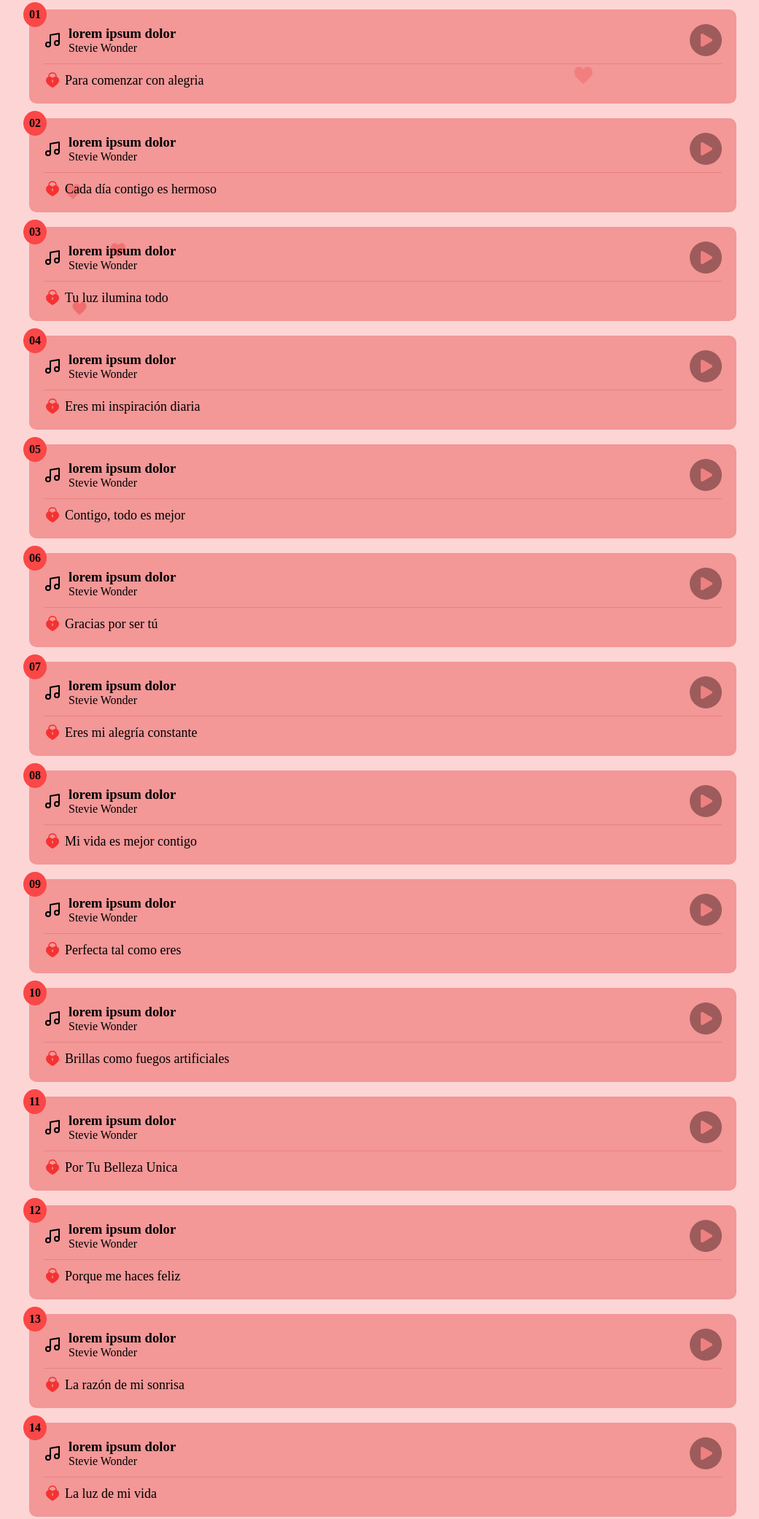
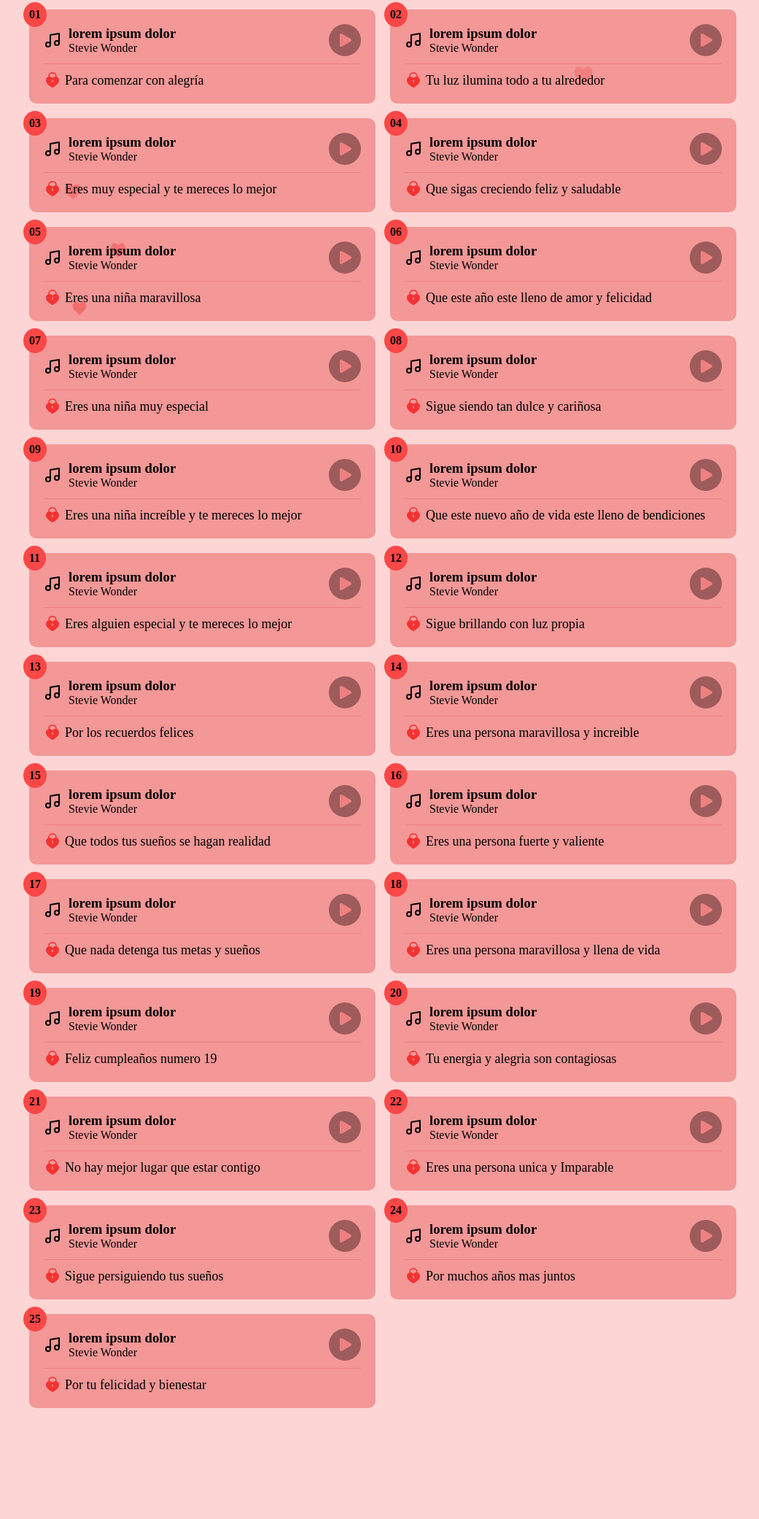
Before and after one commit to steven55sol/Andrea-HappyBirthday, a plain HTML site: page index.html in a window 1280 px wide. Shown: the part 322-2404 px from the top of the page at 73% size, without its empty margins (115-1156 px from the left). After the commit the page ends 2267 px from the top, so only its background shows below. Drawn offline with Linux system fonts and the light colour scheme.

Commit message:
Terminando de agregar las frases a los dialog y agregandole el diseno responsive

```diff
--- a/js/card.js
+++ b/js/card.js
@@ -6,175 +6,200 @@ const dataCard = [
         id : "01",
         title: "lorem ipsum dolor",
         author: "Stevie Wonder",
-        dedicatoria: "Para comenzar con alegria",
+        dedicatoria:"Para comenzar con alegría",
+        frase: "Hoy es un día especial ya que hoy cumple 1 año de vida y tenemos que agradecerles a sus padres por traerla a este mundo a una senorita tan hermosa",
         url_music: "./assets/music/Perfect.mp3"
     },
     {
         id : "02",
         title: "lorem ipsum dolor",
         author: "Stevie Wonder",
-        dedicatoria: "Cada día contigo es hermoso",
+        dedicatoria:"Tu luz ilumina todo a tu alrededor",
+        frase: "Como a pasado el tiempo, parece que fue ayer cuando cumplio su primer año de vida, seguro su linda sonrisa nos seguira iluminando por muchos años mas",
         url_music: "./assets/music/Photograph.mp3"
     },
     {
         id : "03",
         title: "lorem ipsum dolor",
         author: "Stevie Wonder",
-        dedicatoria: "Tu luz ilumina todo",
+        dedicatoria:"Eres muy especial y te mereces lo mejor",
+        frase: "En este tercer año seguro aprendio a dar sus pasos debe verse muy adorable cuanto pagaria para verlo",
         url_music: "./assets/music/Photograph.mp3"
     },
     {
         id : "04",
         title: "lorem ipsum dolor",
         author: "Stevie Wonder",
-        dedicatoria: "Eres mi inspiración diaria",
+        dedicatoria:"Que sigas creciendo feliz y saludable",
+        frase: "La princesa de la casa ya tiene 4 años, que rapido pasa el tiempo, sus cachetes adorables seguro robo muchos corazones",
         url_music: "./assets/music/Photograph.mp3"
     },
     {
         id : "05",
         title: "lorem ipsum dolor",
         author: "Stevie Wonder",
-        dedicatoria: "Contigo, todo es mejor",
+        dedicatoria:"Eres una niña maravillosa",
+        frase: "Feliz cumpleaños numero 5, que emocion debe ser ver como tu pequeña va creciendo y aprendiendo cosas nuevas cada dia",
         url_music: "./assets/music/Photograph.mp3"
     },
     {
         id : "06",
         title: "lorem ipsum dolor",
         author: "Stevie Wonder",
-        dedicatoria: "Gracias por ser tú",
+        dedicatoria:"Que este año este lleno de amor y felicidad",
+        frase: "Ya son 6 años de muchas aventuras y travesuras, seguro cada dia es una nueva experiencia llena de amor y felicidad",
         url_music: "./assets/music/Photograph.mp3"
     },
     {
         id : "07",
         title: "lorem ipsum dolor",
         author: "Stevie Wonder",
-        dedicatoria: "Eres mi alegría constante",
+        dedicatoria:"Eres una niña muy especial",
+        frase: "Eres una niña muy especial y en tu septimo cumpleaños deseo que todos tus sueños se hagan realidad",
         url_music: "./assets/music/Photograph.mp3"
     },
     {
         id : "08",
         title: "lorem ipsum dolor",
         author: "Stevie Wonder",
-        dedicatoria: "Mi vida es mejor contigo",
+        dedicatoria:"Sigue siendo tan dulce y cariñosa",
+        frase: "Feliz cumpleaños numero 8, que este año este lleno de risas, juegos y momentos inolvidables",
         url_music: "./assets/music/Photograph.mp3"
     },
     {
         id : "09",
         title: "lorem ipsum dolor",
         author: "Stevie Wonder",
-        dedicatoria: "Perfecta tal como eres",
+        dedicatoria:"Eres una niña increíble y te mereces lo mejor",
+        frase: "Feliz cumpleaños numero 9, cuantos dientes de leche habras perdido ya, seguro tu sonrisa es cada dia mas hermosa",
         url_music: "./assets/music/Photograph.mp3"
     },
     {
         id : "10",
         title: "lorem ipsum dolor",
         author: "Stevie Wonder",
-        dedicatoria: "Brillas como fuegos artificiales",
+        dedicatoria:"Que este nuevo año de vida este lleno de bendiciones",
+        frase: "Feliz cumpleaños numero 10, que emocion llegar a los dos digitos, de aqui la vida sera aun mas divertida y mas cuando tienes a alguien que te ama",
         url_music: "./assets/music/Photograph.mp3"
     },
     {
         id : "11",
         title: "lorem ipsum dolor",
         author: "Stevie Wonder",
-        dedicatoria: "Por Tu Belleza Unica",
+        dedicatoria:"Eres alguien especial y te mereces lo mejor",
+        frase: "Tus 11 primaveras son un reflejo de la belleza y la alegría que traes a tus seres queridos",
         url_music: "./assets/music/Photograph.mp3"
     },
     {
         id : "12",
         title: "lorem ipsum dolor",
         author: "Stevie Wonder",
-        dedicatoria: "Porque me haces feliz",
+        dedicatoria:"Sigue brillando con luz propia",
+        frase: "Eres una niña increíble y en tu duodécimo cumpleaños deseo que sigas brillando con luz propia",
         url_music: "./assets/music/Photograph.mp3"
     },
     {
         id : "13",
         title: "lorem ipsum dolor",
         author: "Stevie Wonder",
-        dedicatoria: "La razón de mi sonrisa",
+        dedicatoria:"Por los recuerdos felices",
+        frase: "Treceavo cumpleaños lleno de magia y sueños por cumplir cada dia crece mas hermosa",
         url_music: "./assets/music/Photograph.mp3"
     },
     {
         id : "14",
         title: "lorem ipsum dolor",
         author: "Stevie Wonder",
-        dedicatoria: "La luz de mi vida",
+        dedicatoria:"Eres una persona maravillosa y increible",
+        frase: "En tu catorceavo cumpleaños deseo que sigas siendo esa niña dulce y cariñosa que ilumina la vida de quienes te rodean",
         url_music: "./assets/music/Photograph.mp3"
     },
     {
         id : "15",
         title: "lorem ipsum dolor",
         author: "Stevie Wonder",
-        dedicatoria: "La musica de mi corazón",
+        dedicatoria:"Que todos tus sueños se hagan realidad",
+        frase: "Que en tu quinceavo cumpleaños te sientas rodeada de amor y felicidad, no se si tuvo fiesta pero seguro se vio hermosa con su vestido rosa",
         url_music: "./assets/music/Photograph.mp3"
     },
     {
         id : "16",
         title: "lorem ipsum dolor",
         author: "Stevie Wonder",
-        dedicatoria: "La persona que admiro",
+        dedicatoria:"Eres una persona fuerte y valiente",
+        frase: "Tu forma de ver el mundo es única y especial, nunca dejes de soñar y de creer en ti misma y ser tan fuerte como siempre has sido",
         url_music: "./assets/music/Photograph.mp3"
     },
     {
         id : "17",
         title: "lorem ipsum dolor",
         author: "Stevie Wonder",
-        dedicatoria: "Por todos los sueños cumplidos",
+        dedicatoria:"Que nada detenga tus metas y sueños",
+        frase: "Cerca de ser adolescente, que emocion debe ser para ti descubrir nuevas cosas y vivir nuevas experiencias",
         url_music: "./assets/music/Photograph.mp3"
     },
     {
         id : "18",
         title: "lorem ipsum dolor",
         author: "Stevie Wonder",
-        dedicatoria: "Por tu amable corazón",
+        dedicatoria:"Eres una persona maravillosa y llena de vida",
+        frase: "En este decimo octavo cumpleaños deseo que sigas siendo esa persona maravillosa y llena de vida que todos amamos",
         url_music: "./assets/music/Photograph.mp3"
     },
     {
         id : "19",
         title: "lorem ipsum dolor",
         author: "Stevie Wonder",
-        dedicatoria: "Por venir a mi vida",
+        dedicatoria:"Feliz cumpleaños numero 19",
+        frase: "Vive este dia con alegria y rodeada de las personas que te quieren, feliz cumpleaños numero 19",
         url_music: "./assets/music/Photograph.mp3"
     },
     {
         id : "20",
         title: "lorem ipsum dolor",
         author: "Stevie Wonder",
-        dedicatoria: "Por estar siempre ahi",
+        dedicatoria:"Tu energia y alegria son contagiosas",
+        frase: "Estoy feliz de celebrar contigo este dia tan especial, que este nuevo año de vida te traiga muchas bendiciones y momentos felices",
         url_music: "./assets/music/Photograph.mp3"
     },
     {
         id : "21",
         title: "lorem ipsum dolor",
         author: "Stevie Wonder",
-        dedicatoria: "Por esos lindos cachetes",
+        dedicatoria:"No hay mejor lugar que estar contigo",
+        frase: "Seguro esos lindos cachetes siguen igual de adorables que cuando era niña, como quisiera peñiscar esos cachetes",
         url_music: "./assets/music/Photograph.mp3"
     },
     {
         id : "22",
         title: "lorem ipsum dolor",
         author: "Stevie Wonder",
-        dedicatoria: "Por tu risa de sol",
+        dedicatoria:"Eres una persona unica y Imparable",
+        frase: "Tus ojos brillan y brillaran con la misma inocencia y curiosidad que cuando eras pequeña",
         url_music: "./assets/music/Photograph.mp3"
     },
     {
         id : "23",
         title: "lorem ipsum dolor",
         author: "Stevie Wonder",
-        dedicatoria: "Por tus palabras cariñosas",
+        dedicatoria:"Sigue persiguiendo tus sueños",
+        frase: "La vida a sido dificil pero tu has sabido salir adelante con valentia y determinacion eres una guerrera",
         url_music: "./assets/music/Photograph.mp3"
     },
     {
         id : "24",
         title: "lorem ipsum dolor",
         author: "Stevie Wonder",
-        dedicatoria: "Por tu alma hermosa",
+        dedicatoria:"Por muchos años mas juntos",
+        frase: "Parecia ayer cuando hablabamos de nuestros cumpleaños, ha pasado un mes desde el primer mensaje y estoy feliz por verte cumplir un año mas",
         url_music: "./assets/music/Photograph.mp3"
     },
     {
         id : "25",
         title: "lorem ipsum dolor",
         author: "Stevie Wonder",
-        dedicatoria: "Por que hoy es tu día",
+        dedicatoria:"Por tu felicidad y bienestar",
+        frase: "Feliz cumpleaños numero 25, que este nuevo año de vida este lleno de amor, felicidad y muchos logros personales y profesionales aunque no lo celebramos juntos espero este detalle te demuestre que siempre estare contigo",
         url_music: "./assets/music/Photograph.mp3"
     }
 ];
@@ -201,7 +226,8 @@ export function crearCard(){
                     <span>${cards.dedicatoria}</span>
                 </div>
                 <dialog id="modal">
-                    <p id="modalTexto">Bienvenido</p>
+                    <img src="./assets/images/tulipan.png" width="48px" alt="icono de tulipanes">
+                    <p id="modalTexto">${cards.frase}</p>
                     <button class="close-modal">Cerrar</button>
                 </dialog>
             </section>
--- a/style.css
+++ b/style.css
@@ -97,10 +97,16 @@ main{
 .container-cards{
   /* background-color: red; */
   display: grid;
-  grid-template-columns: repeat(auto-fit, minmax(250px));
+  grid-template-columns: repeat(2, 1fr);
   gap: 2rem;
   margin-top: 6rem;
   padding: 1.5rem;
+}
+
+@media screen and (max-width:720px) {
+  .container-cards{
+    grid-template-columns: 1fr;
+  }
 }
 
 .card{
@@ -181,4 +187,47 @@ main{
   border: none;
   width: 90%;
   height: 30rem;
+  border-radius: 1rem;
+  padding: 3rem 2rem;
+  box-shadow: 0 0 10px rgba(0, 0, 0, 0.3);
 }
+
+#modal img{
+  position: relative;
+  left: 45%;
+}
+
+#modal p{
+  font-size: 1.8rem;
+  text-align: center;
+  margin: 2rem 0rem;
+}
+
+#modal button{
+  position: absolute;
+  left: 50%;
+  transform: translateX(-50%);
+  padding: 1rem 2rem;
+  background-color: #fa4747;
+  border: none;
+  border-radius: .5rem;
+  color: white;
+  font-size: 1.6rem;
+  cursor: pointer;
+  outline: none;
+  transition: background-color 0.3s ease;
+}
+
+#modal button:hover{
+  background-color: #ff6161;
+}
+
+#modal::backdrop{
+  background-color: rgba(0, 0, 0, 0.5);
+}
+
+@media screen and (min-width:720px) {
+  #modal{
+    width: 50rem;
+  }
+}
```
Also changed, not shown: assets/images/tulipan.png (added), 1 other file.
